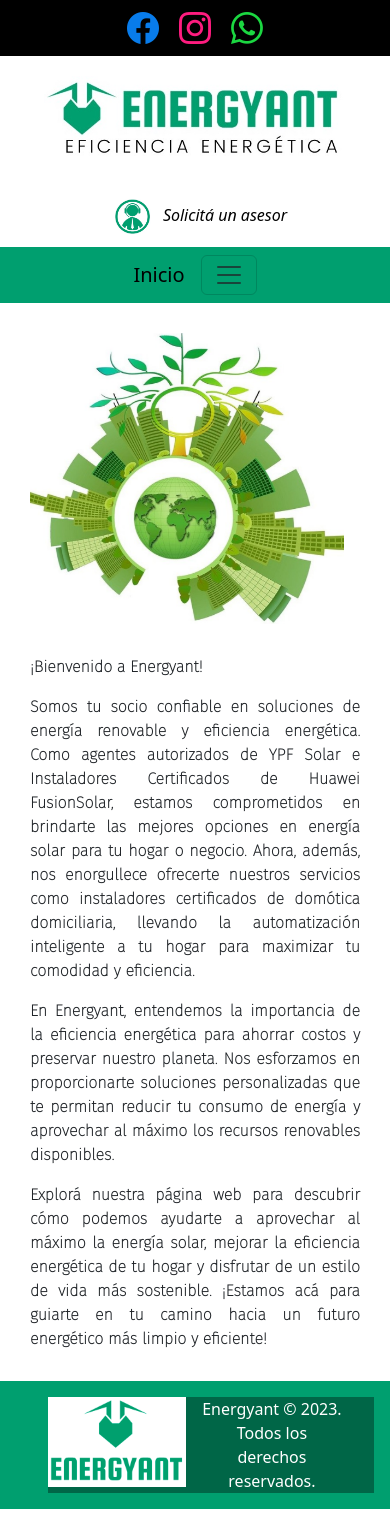
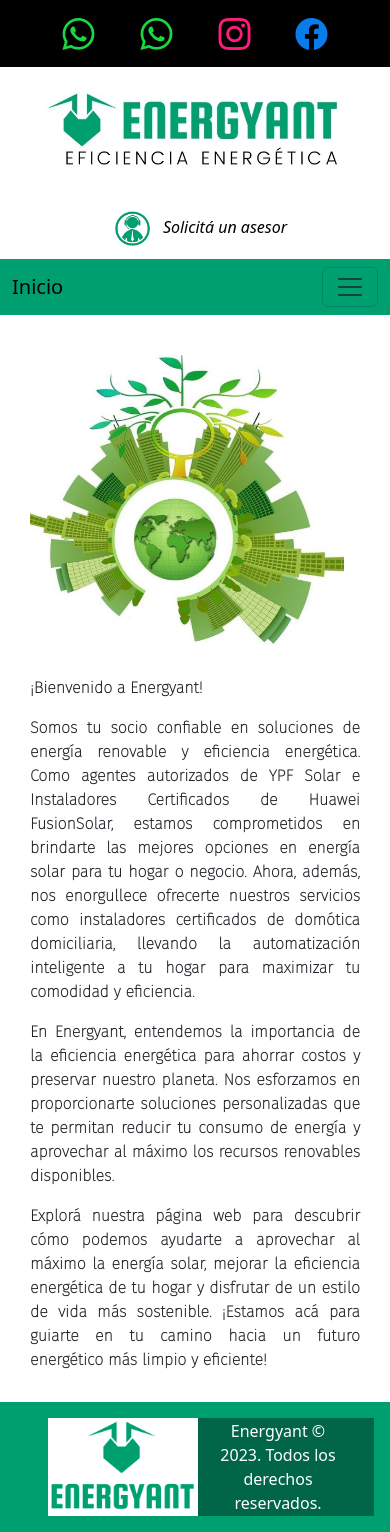
Before and after one commit to mezqui/Energyant, a website: page index.html in a window 390 px wide. Before the commit the page ends 1509 px from the top, so only its background shows below. Drawn offline with nearby package versions, Linux system fonts and the light colour scheme.

Commit message:
whatsapp doble

```diff
--- a/index.html
+++ b/index.html
@@ -34,9 +34,33 @@
                 <li><i class="bi bi-envelope-at"><span class="info"> info@energyant.com.ar</span></i></li>
             </ul>
             <ul class="nav justify-content-end">
-                <li><a href="https://www.facebook.com/energyantsust" target="_blank"><i class="bi bi-facebook"></i></a></li>
-                <li><a href="https://www.instagram.com/energyantsust/" target="_blank"><i class="bi bi-instagram"></i></a></li>
-                <li><a href="https://api.whatsapp.com/send?phone=542213541061&text=Hola!%20Me%20interesa%20saber%20m%C3%A1s%20sobre%20...." target="_blank"><i class="bi bi-whatsapp"></i></a></li>
+                <div class="btn-group dropstart" role="group">
+                    <button type="button" class="btn" data-bs-toggle="dropdown">
+                        <li><i class="bi bi-whatsapp"></i></li>
+                    </button>
+                    <ul class="dropdown-menu">
+                      <li><a class="dropdown-item" href="#"> <i class="bi bi-whatsapp"></i>Energia Solar</a></li>
+                      <li><a class="dropdown-item" href="#"> <i class="bi bi-whatsapp"></i>Hogar Inteligente</a></li>
+                    </ul>
+                </div>
+                <!-- Whatsapp modo tablet -->
+                <div class="btn-group" role="group">
+                    <button type="button" class="btn" data-bs-toggle="dropdown" aria-expanded="false">
+                        <li><i class="bi bi-whatsapp"></i></li>
+                    </button>
+                    <ul class="dropdown-menu">
+                      <li><a class="dropdown-item" href="#"> <i class="bi bi-whatsapp"></i>Energia Solar</a></li>
+                      <li><a class="dropdown-item" href="#"> <i class="bi bi-whatsapp"></i>Hogar Inteligente</a></li>
+                    </ul>
+                </div>
+                <div class="btn-group" role="group">
+                    <button type="button" class="btn">
+                        <li><a href="https://www.instagram.com/energyantsust/" target="_blank"><i class="bi bi-instagram"></i></a></li>
+                    </button>
+                <div class="btn-group" role="group">
+                    <button type="button" class="btn">
+                        <li><a href="https://www.facebook.com/energyantsust" target="_blank"><i class="bi bi-facebook"></i></a></li>
+                    </button>
             </ul>
         </div>
         <div class="row container-fluid text-center align-items-center">
--- a/scss/_energia.scss
+++ b/scss/_energia.scss
@@ -1,6 +1,6 @@
 .container{
     margin: 25px;
-    padding-top: 15px;
+    padding-top: 5px;
     font-family: $tipografia-texto;
     font-weight: bold;
     font-size: medium;
--- a/scss/_hogar.scss
+++ b/scss/_hogar.scss
@@ -0,0 +1,3 @@
+.clearfix{
+    padding-top: 10px;
+}
--- a/scss/_inicio.scss
+++ b/scss/_inicio.scss
@@ -6,13 +6,14 @@
 
  .cabeza{
     background-color: black;
-    padding: 1%;
+    padding: 0.7%;
     display: flex;
     justify-content: space-between;
     .mail{
       list-style: none;
       color: #009f6f;
       font-size: 0.8em;
+      align-self: center;
       .info{
          color: white;
       }
@@ -39,6 +40,12 @@
   .bi-whatsapp{
     color: #1bd741;
   }
+
+  .dropdown-item:hover{
+   background-color: $color-principal;
+   font-weight:500;
+   }
+
   .footer__lista{
      list-style: none;
   }
--- a/scss/_media-query.scss
+++ b/scss/_media-query.scss
@@ -25,7 +25,6 @@
         margin: 0;
     }
     .container-fluid{
-        width: inherit;
         margin: auto;
     }
     .d-block{
@@ -48,9 +47,14 @@
             margin: 0;
         }
     }
-    .footer__piso__derechos__texto{
+    .footer__piso{
+        .logo{
+            height: auto;
+        }
+        &__derechos__texto{
         margin: 0;
         padding-left: 1em;
+        }
     }
 }
 
```
Also changed, not shown: paginas/contacto.html (+16 -2 lines), paginas/energia-solar.html (+17 -3 lines), paginas/hogar-inteligente.html (+17 -3 lines), paginas/por-que-elegirnos.html (+17 -3 lines), css/main.css.
